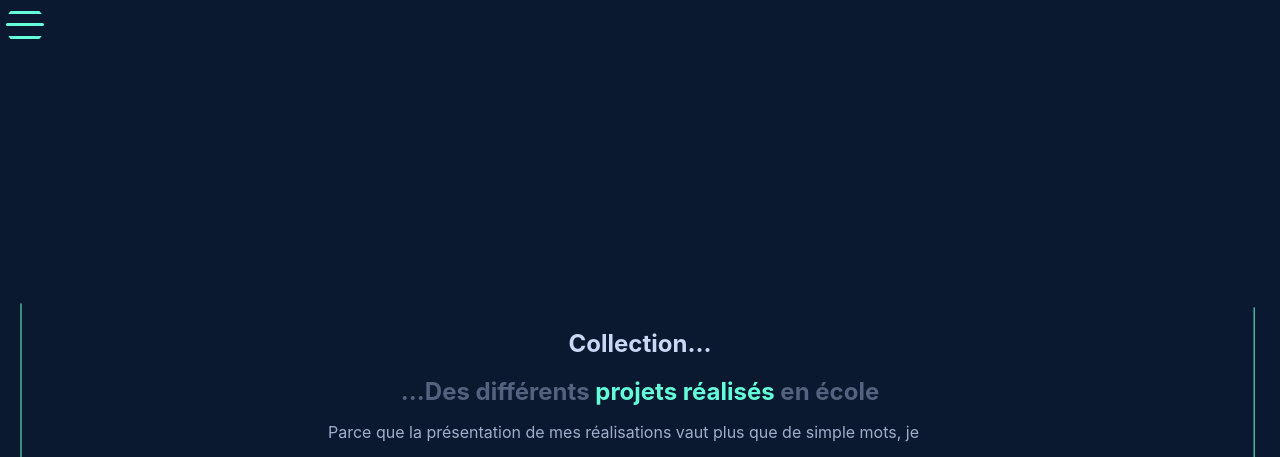
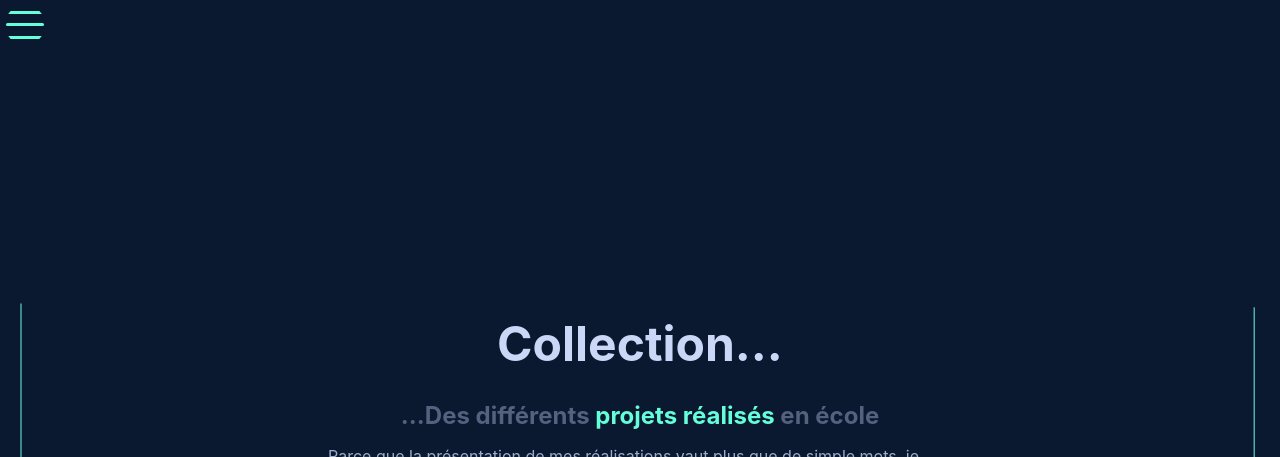
Before and after one commit to LeoLChalot/Portfolio, a plain HTML site: page sandbox/UI-accueil/sandbox.html in a window 1280 px wide. Shown: the top 457 px of the page. Drawn offline with Linux system fonts and the light colour scheme.

Commit message:
DISPLAY | Affichage zone test

```diff
--- a/sandbox/UI-accueil/sandbox.css
+++ b/sandbox/UI-accueil/sandbox.css
@@ -120,6 +120,9 @@ button:hover {
 	flex-direction: column;
 	justify-content: center;
 	align-items: center;
+}
+.title h1{
+	font-size: 3em;
 }
 #vertical-ico,
 #vertical-mail {
```
